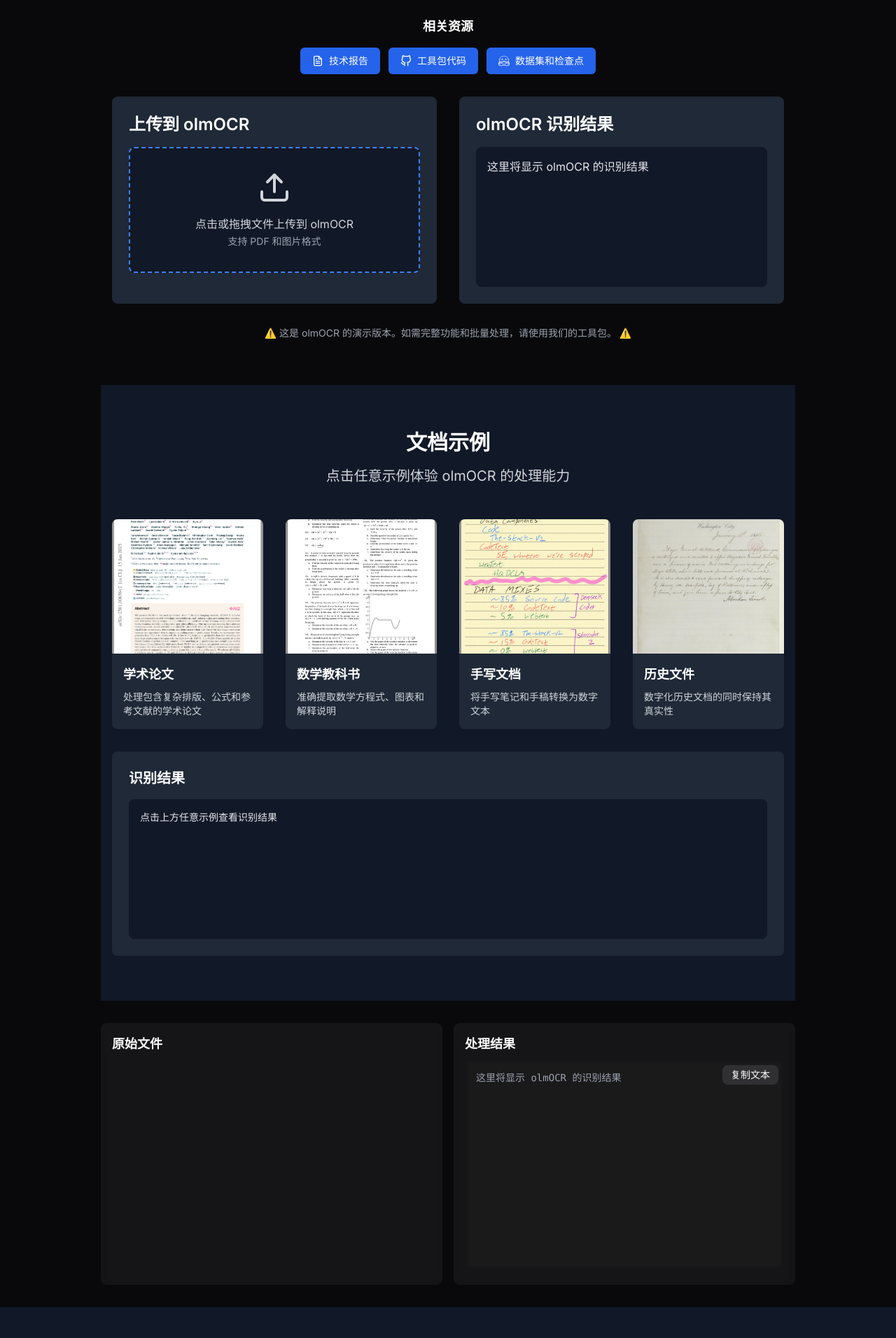
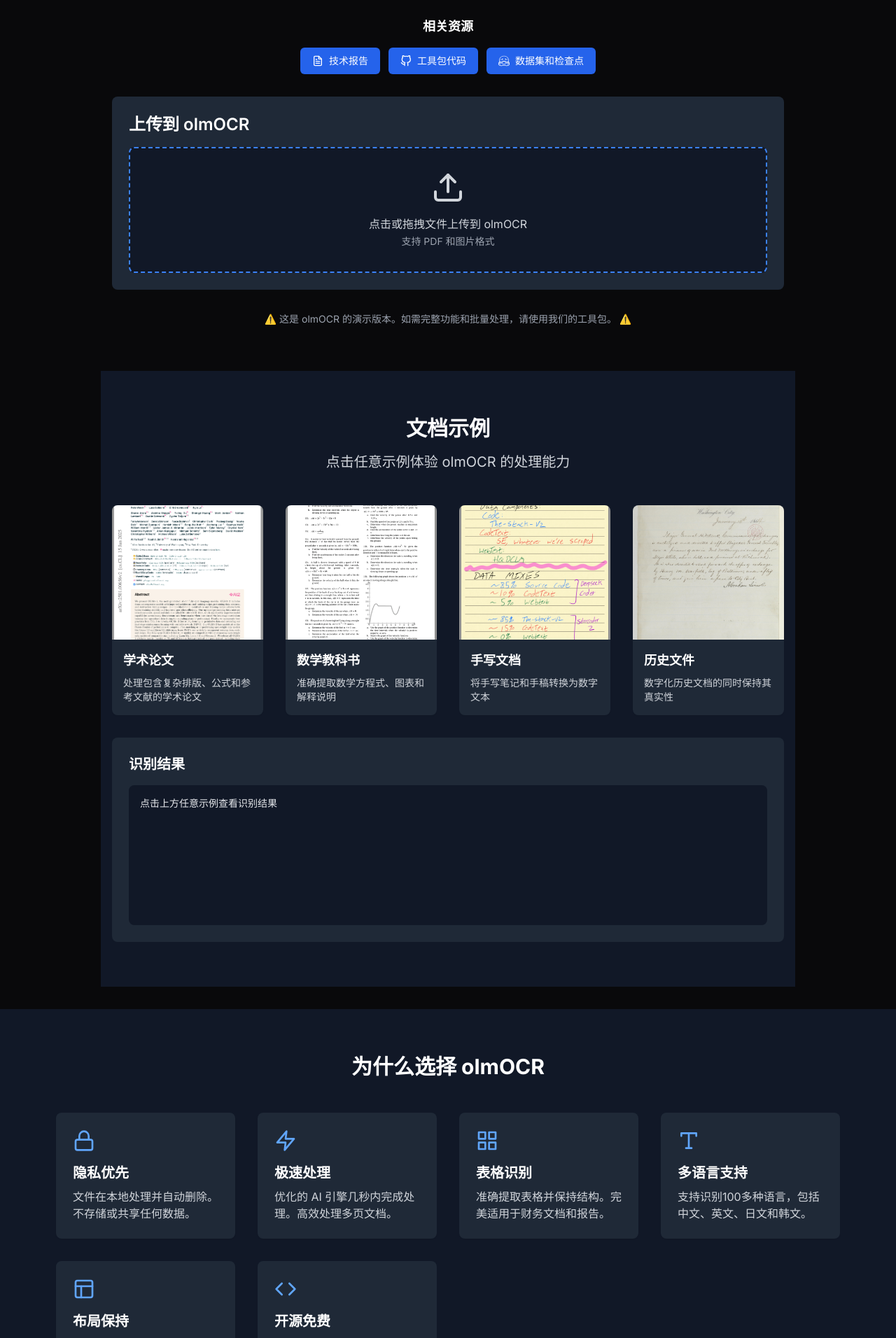
Before and after one commit to mj931554665/olmocr.im, a Next.js app: page /zh in a window 1280 px wide. Shown: the part 280-2192 px from the top of the page at 70% size. Built offline with nearby package versions, Linux system fonts and the light colour scheme.

Commit message:
refactor: optimize UI layout for better user experience - Reorganize layout with upload area at top - Combine result area with original image and OCR text - Improve styling and spacing - Remove duplicate result sections

```diff
--- a/src/components/Hero.tsx
+++ b/src/components/Hero.tsx
@@ -232,8 +232,7 @@
             </div>
           </div>
 
-          <div className="flex flex-col md:grid md:grid-cols-2 gap-6 md:gap-8">
-            <div className="bg-gray-50 dark:bg-gray-800 p-4 md:p-6 rounded-lg">
+          <div className="bg-gray-50 dark:bg-gray-800 p-4 md:p-6 rounded-lg mb-8">
             <h2 className="text-xl md:text-2xl font-semibold mb-4 text-gray-900 dark:text-white">{text.uploadTitle}</h2>
             <div
               className={`border-2 border-dashed ${
@@ -287,35 +286,14 @@
             </div>
           </div>
 
+          {(file || result) && (
             <div className="bg-gray-50 dark:bg-gray-800 p-4 md:p-6 rounded-lg">
-              <div className="flex justify-between items-center mb-4">
-                <h2 className="text-xl md:text-2xl font-semibold text-gray-900 dark:text-white">{text.resultTitle}</h2>
-                {result && (
-                  <CopyToClipboard text={result} onCopy={handleCopy}>
-                    <button className="text-sm md:text-base text-blue-600 hover:text-blue-500 dark:text-blue-400 dark:hover:text-blue-300">
-                      {copied ? text.copied : text.copyText}
-                    </button>
-                  </CopyToClipboard>
-                )}
-              </div>
-              <div className="bg-white dark:bg-gray-900 p-3 md:p-4 rounded-lg min-h-[150px] md:min-h-[200px] whitespace-pre-wrap text-sm md:text-base text-gray-800 dark:text-gray-200">
-                {result || text.placeholder}
-              </div>
-            </div>
-          </div>
-
-          <div className="mt-8 text-center text-sm text-gray-500 dark:text-gray-400">
-            {text.demoWarning}
-          </div>
-        </div>
-      </section>
-      <Showcase locale={locale} />
-
-      <div className="mt-8 grid grid-cols-1 md:grid-cols-2 gap-4">
-        <div className="bg-white/5 backdrop-blur-sm rounded-lg p-4">
-          <h3 className="text-lg font-semibold mb-2">{text.originalFile}</h3>
+              <h2 className="text-xl md:text-2xl font-semibold mb-4 text-gray-900 dark:text-white">{text.resultTitle}</h2>
+              <div className="grid grid-cols-1 md:grid-cols-2 gap-4">
+                <div className="bg-white dark:bg-gray-900 p-3 md:p-4 rounded-lg">
+                  <h3 className="text-lg font-semibold mb-2 text-gray-900 dark:text-white">{text.originalFile}</h3>
                   {originalFileName && (
-            <div className="text-sm text-gray-400 mb-2">
+                    <div className="text-sm text-gray-500 dark:text-gray-400 mb-2">
                       {originalFileName}
                     </div>
                   )}
@@ -329,30 +307,36 @@
                   )}
                 </div>
 
-        <div className="bg-white/5 backdrop-blur-sm rounded-lg p-4">
-          <h3 className="text-lg font-semibold mb-2">{text.processedResult}</h3>
+                <div className="bg-white dark:bg-gray-900 p-3 md:p-4 rounded-lg">
+                  <div className="flex justify-between items-center mb-2">
+                    <h3 className="text-lg font-semibold text-gray-900 dark:text-white">{text.processedResult}</h3>
+                    {result && (
+                      <CopyToClipboard text={result} onCopy={handleCopy}>
+                        <button className="text-sm text-blue-600 hover:text-blue-500 dark:text-blue-400 dark:hover:text-blue-300">
+                          {copied ? text.copied : text.copyText}
+                        </button>
+                      </CopyToClipboard>
+                    )}
+                  </div>
                   <div className="relative">
                     <textarea
                       value={result}
                       readOnly
-              className="w-full h-[300px] bg-black/20 backdrop-blur-sm rounded-lg p-4 text-sm font-mono resize-none"
+                      className="w-full h-[400px] bg-gray-50 dark:bg-gray-800 rounded-lg p-4 text-sm font-mono resize-none text-gray-800 dark:text-gray-200"
                       placeholder={text.placeholder}
                     />
-            <button
-              onClick={handleCopy}
-              className="absolute top-2 right-2 bg-white/10 hover:bg-white/20 rounded-lg px-3 py-1 text-sm transition-colors"
-            >
-              {copied ? text.copied : text.copyText}
-            </button>
                   </div>
                 </div>
               </div>
-
-      {error && (
-        <div className="mt-4 text-red-500 text-sm">
-          {error}
             </div>
           )}
+
+          <div className="mt-8 text-center text-sm text-gray-500 dark:text-gray-400">
+            {text.demoWarning}
+          </div>
+        </div>
+      </section>
+      <Showcase locale={locale} />
     </div>
   );
 }
```
Lines whose indentation alone changed are shown as unchanged.
